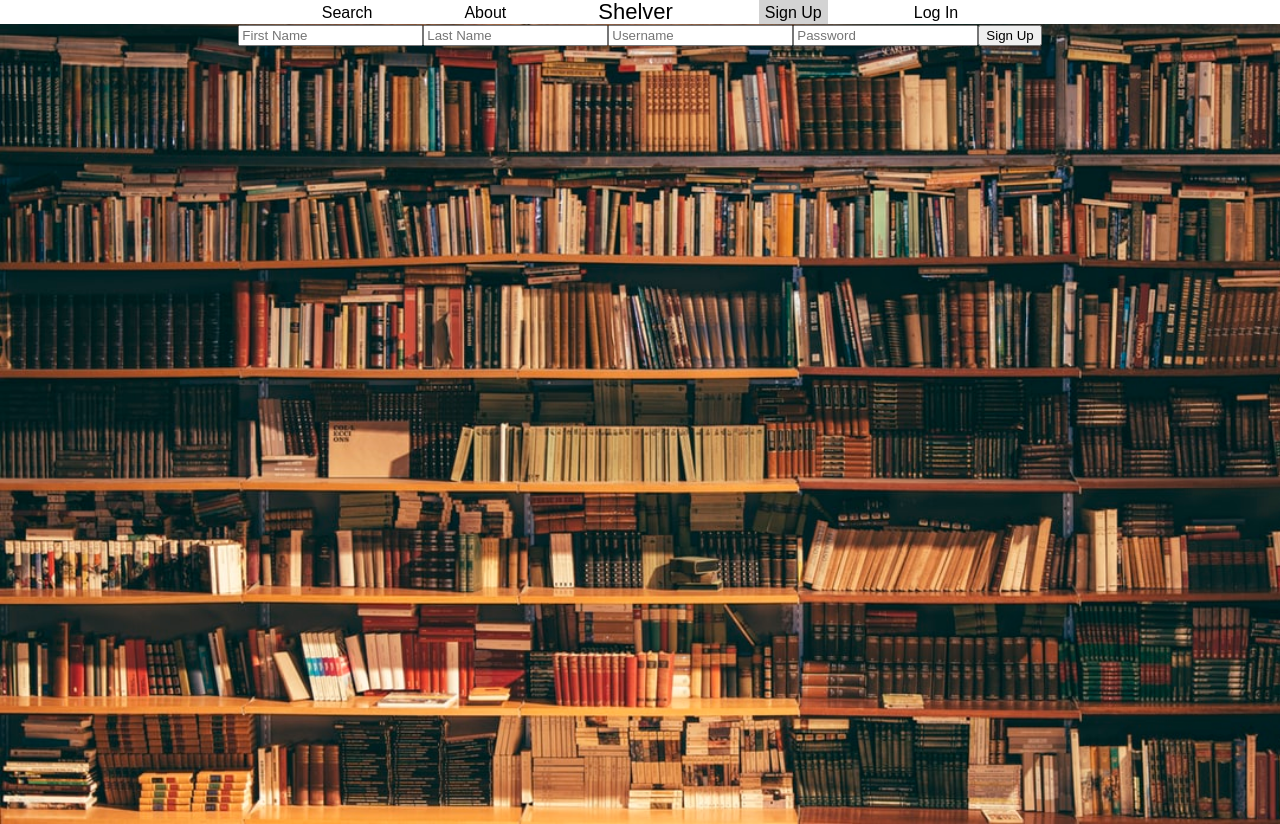
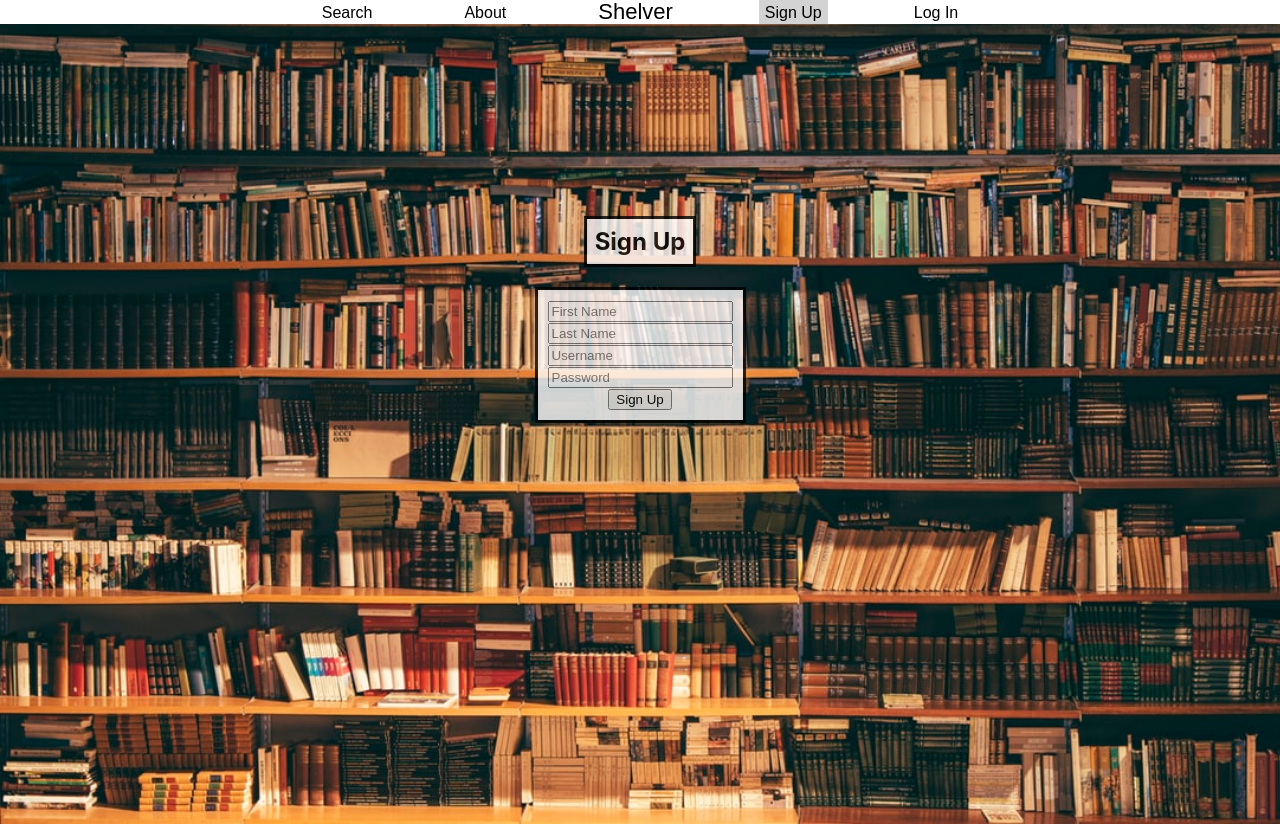
Before and after one commit to dylanmlabat/shelver, a React (Create React App) app in the folder client/: page /signup in a window 1280 px wide. Built offline with nearby package versions, Linux system fonts and the light colour scheme; no server answers.

Commit message:
Add Login and SignUp css

```diff
--- a/client/src/App.css
+++ b/client/src/App.css
@@ -105,3 +105,26 @@
   background-color: white;
   opacity: 0.8;
 }
+
+/* ///////////////////ACCOUNT/////////////////// */
+
+.account-title {
+  border: solid black;
+  border-width: 3px;
+  display: inline-block;
+  vertical-align: middle;
+  margin-top: 15%;
+  padding: 8px;
+  background-color: white;
+  opacity: 0.8;
+}
+
+.account-form {
+  border: solid black;
+  border-width: 3px;
+  display: inline-block;
+  padding: 10px;
+  vertical-align: middle;
+  background-color: white;
+  opacity: 0.8;
+}
--- a/client/src/containers/Account/Login.js
+++ b/client/src/containers/Account/Login.js
@@ -26,6 +26,10 @@ class Login extends Component {
 
   render() {
     return(
+      <div className="Login">
+        <h2 className="account-title">Log In</h2>
+        <br></br>
+        <div className="account-form">
           <form onSubmit={this.handleSubmit}>
             <input
               type="text"
@@ -34,6 +38,7 @@ class Login extends Component {
               value={this.state.username}
               onChange={this.handleChange}>
             </input>
+            <br></br>
             <input
               type="password"
               name="password"
@@ -41,8 +46,11 @@ class Login extends Component {
               value={this.state.password}
               onChange={this.handleChange}>
             </input>
+            <br></br>
             <input value="Log In" type="submit"/>
           </form>
+        </div>
+      </div>
     )
   }
 
--- a/client/src/containers/Account/SignUp.js
+++ b/client/src/containers/Account/SignUp.js
@@ -28,6 +28,10 @@ class SignUp extends Component {
 
   render() {
     return(
+      <div className="SignUp">
+        <h2 className="account-title">Sign Up</h2>
+        <br></br>
+        <div className="account-form">
           <form onSubmit={this.handleSubmit}>
             <input
               type="text"
@@ -36,6 +40,7 @@ class SignUp extends Component {
               value={this.state.firstname}
               onChange={this.handleChange}>
             </input>
+            <br></br>
             <input
               type="text"
               name="lastname"
@@ -43,6 +48,7 @@ class SignUp extends Component {
               value={this.state.lastname}
               onChange={this.handleChange}>
             </input>
+            <br></br>
             <input
               type="text"
               name="username"
@@ -50,6 +56,7 @@ class SignUp extends Component {
               value={this.state.username}
               onChange={this.handleChange}>
             </input>
+            <br></br>
             <input
               type="password"
               name="password"
@@ -57,8 +64,11 @@ class SignUp extends Component {
               value={this.state.password}
               onChange={this.handleChange}>
             </input>
+            <br></br>
             <input value="Sign Up" type="submit"/>
           </form>
+        </div>
+      </div>
     )
   }
 
```
Lines whose indentation alone changed are shown as unchanged.
